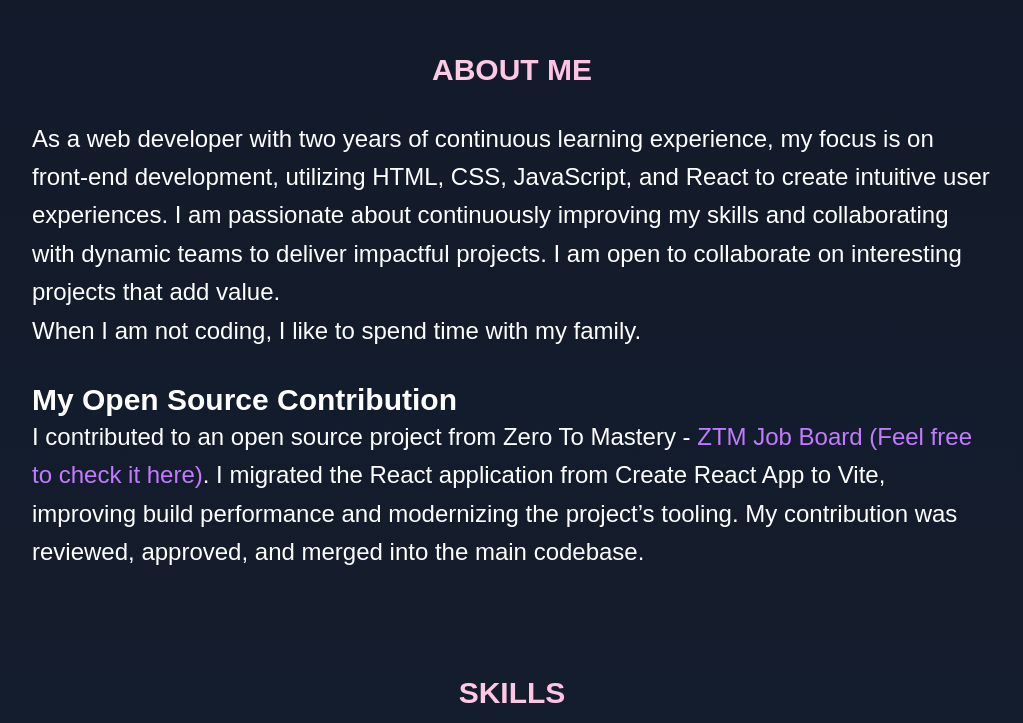
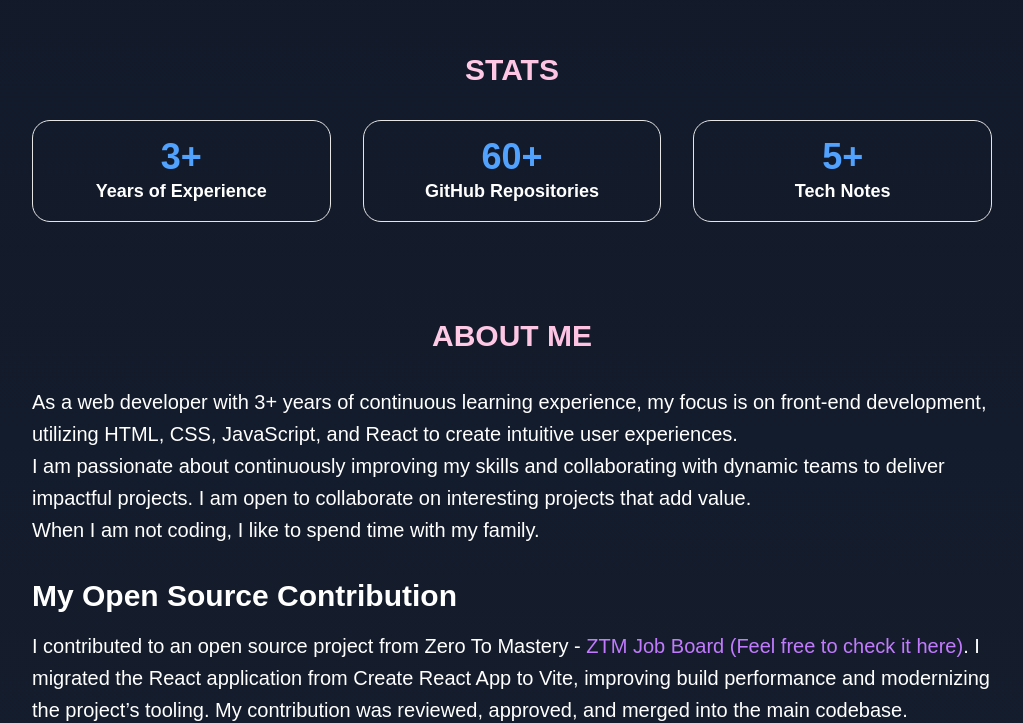
Before and after one commit to akshkin/my-portfolio, a Next.js app: page / in a window 1280 px wide. Shown: the part 862-1585 px from the top of the page, without its empty margins (128-1151 px from the left). Built offline with nearby package versions, Linux system fonts and the light colour scheme.

Commit message:
Add stats

```diff
--- a/app/page.jsx
+++ b/app/page.jsx
@@ -4,12 +4,14 @@ import Education from "@/components/education/Education";
 import Hero from "@/components/Hero";
 import Projects from "@/components/projects/projects";
 import Skills from "@/components/Skills";
+import Stats from "@/components/Stats";
 import Testimonials from "@/components/Testimonials";
 
 export default function HomePage() {
 	return (
 		<>
 			<Hero />
+			<Stats />
 			<About />
 			<Skills />
 
--- a/components/About.jsx
+++ b/components/About.jsx
@@ -3,13 +3,13 @@ import { AnimationOnScroll } from "react-animation-on-scroll";
 function About() {
 	return (
 		// <AnimationOnScroll animateIn="animate__fadeInUp" className="inner">
-		<div className="p-8 max-w-5xl mx-auto text-2xl mb-8" id="about">
+		<div className="p-8 max-w-5xl mx-auto text-xl mb-8" id="about">
 			<h2 className="section-heading">ABOUT ME</h2>
 
 			<p>
-				As a web developer with two years of continuous learning experience, my
+				As a web developer with 3+ years of continuous learning experience, my
 				focus is on front-end development, utilizing HTML, CSS, JavaScript, and
-				React to create intuitive user experiences. I am passionate about
+				React to create intuitive user experiences. <br />I am passionate about
 				continuously improving my skills and collaborating with dynamic teams to
 				deliver impactful projects. I am open to collaborate on interesting
 				projects that add value.
@@ -17,7 +17,9 @@ function About() {
 
 			<p>When I am not coding, I like to spend time with my family.</p>
 
-			<h3 className="mt-8 text-3xl font-bold">My Open Source Contribution</h3>
+			<h3 className="mt-8 text-3xl font-bold mb-4">
+				My Open Source Contribution
+			</h3>
 			<p>
 				I contributed to an open source project from Zero To Mastery -{" "}
 				<a
--- a/components/Hero.jsx
+++ b/components/Hero.jsx
@@ -18,6 +18,7 @@ function Hero() {
 			/> */}
 
 			<span className="text-2xl">Hi, I'm</span>
+			<span className="absolute blur-[120px] opacity-20 w-[30] h-[30] rounded-full"></span>
 			{/* <span className={`${letterClass} _14`}> I'm</span> */}
 			<h1 className="text-4xl sm:text-6xl md:text-8xl font-bold mb-4 m-0">
 				<span className="bg-linear-to-r from-blue-400 via-purple-500 to-blue-400 text-transparent bg-clip-text animate-gradient">
--- /dev/null
+++ b/components/Stats.jsx
@@ -0,0 +1,34 @@
+import React from "react";
+
+const statsData = [
+	{
+		label: "Years of Experience",
+		value: "3+",
+	},
+	{
+		label: "GitHub Repositories",
+		value: "60+",
+	},
+	{
+		label: "Tech Notes",
+		value: "5+",
+	},
+];
+
+function Stats() {
+	return (
+		<div className="p-8 max-w-5xl mx-auto text-xl mb-8 " id="stats">
+			<h2 className="section-heading">STATS</h2>
+			<div className="grid grid-cols-1 md:grid-cols-3 gap-8">
+				{statsData.map((stat, index) => (
+					<div key={index} className="text-center rounded-2xl border p-4">
+						<div className="text-4xl font-bold text-blue-400">{stat.value}</div>
+						<div className="text-lg font-semibold">{stat.label}</div>
+					</div>
+				))}
+			</div>
+		</div>
+	);
+}
+
+export default Stats;
```
